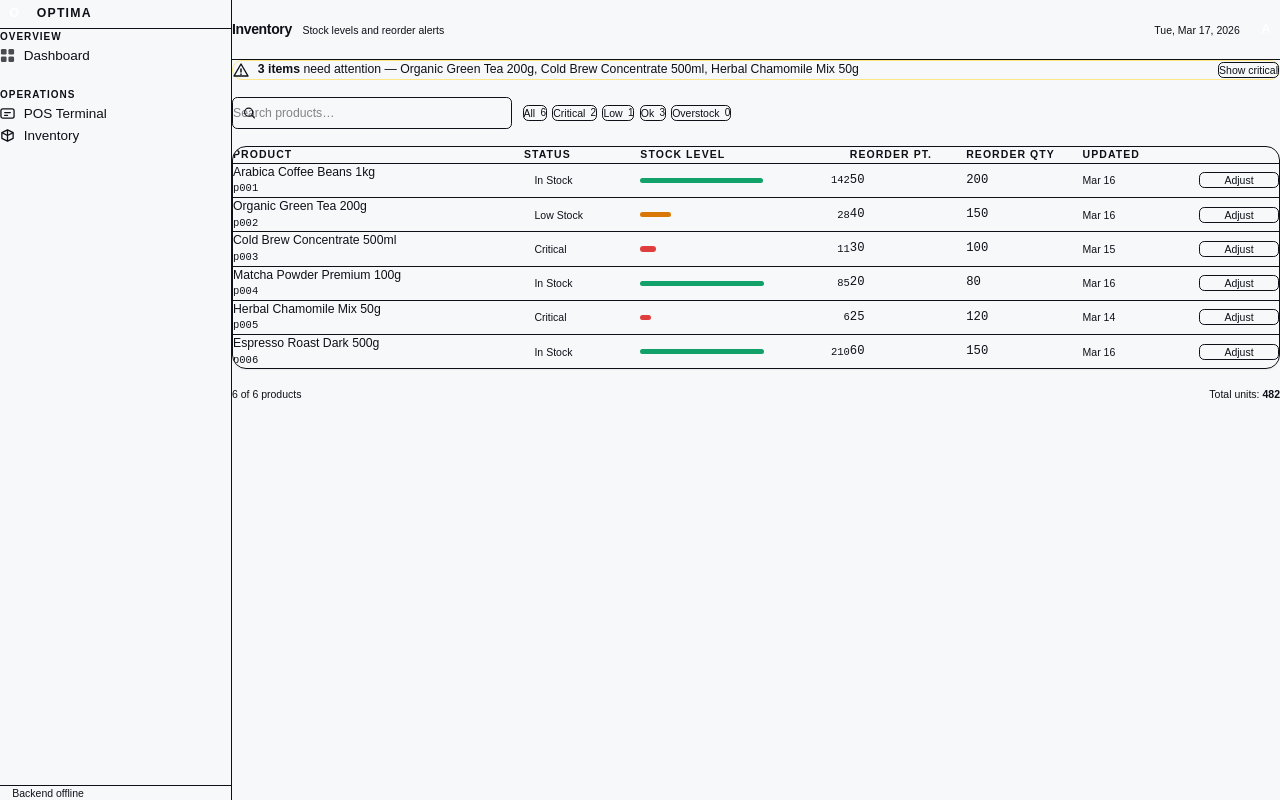
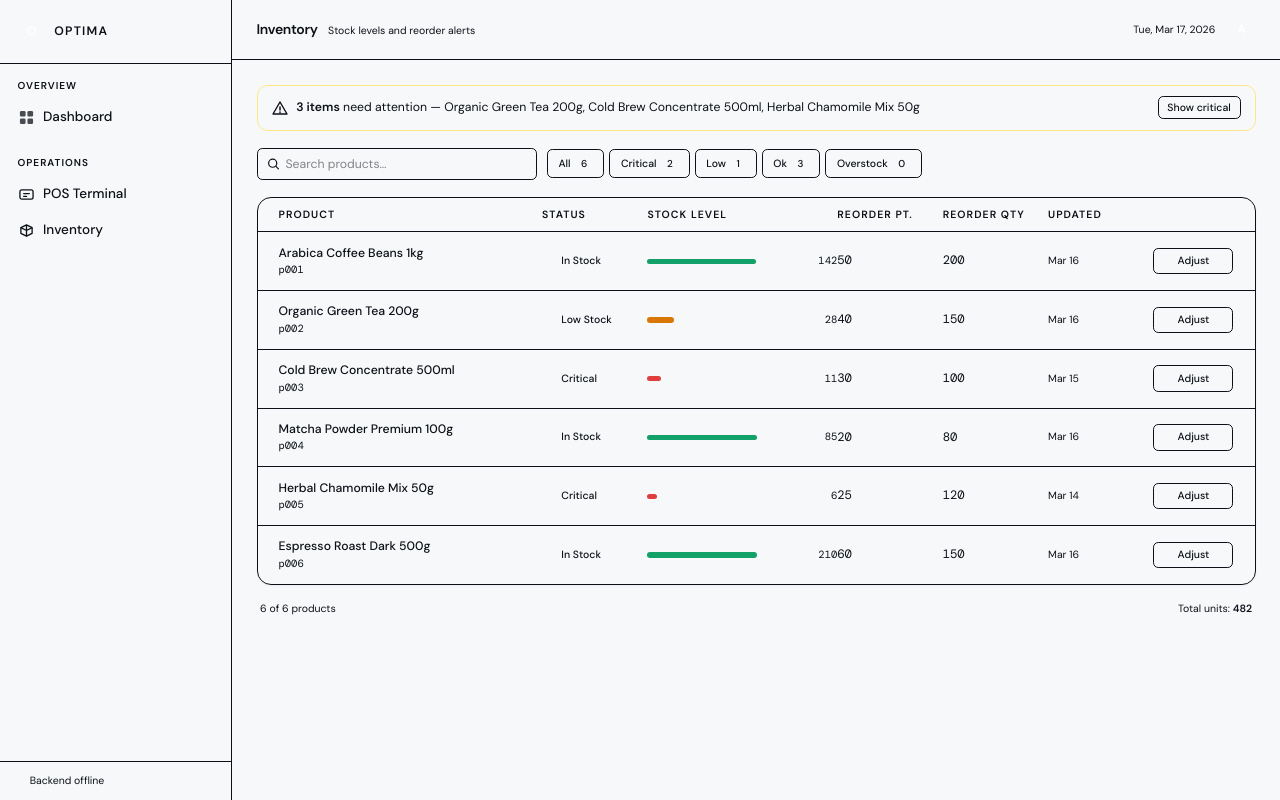
Before and after one commit to WaithakaGuru/pricing-optimization-system, a React (Vite) app in the folder frontend/: page /inventory in a window 1280 px wide. Built offline with nearby package versions, Linux system fonts and the light colour scheme.

Commit message:
Add full frontend

```diff
--- a/frontend/src/index.css
+++ b/frontend/src/index.css
@@ -1,35 +1,38 @@
-@import 'tailwindcss';
-@import url('https://fonts.googleapis.com/css2?family=DM+Sans:opsz,wght@9..40,300;9..40,400;9..40,500;9..40,600&family=DM+Mono:wght@400;500&display=swap');
+@import url("https://fonts.googleapis.com/css2?family=DM+Sans:opsz,wght@9..40,300;9..40,400;9..40,500;9..40,600&family=DM+Mono:wght@400;500&display=swap");
+@import "tailwindcss";
 
 @theme {
-  --font-sans: 'DM Sans', sans-serif;
-  --font-mono: 'DM Mono', monospace;
+  /* Fonts */
+  --font-sans: "DM Sans", sans-serif;
+  --font-mono: "DM Mono", monospace;
 
-  --color-bg:         #F7F8FA;
-  --color-surface:    #FFFFFF;
-  --color-surface-2:  #F0F2F5;
-  --color-border:     #E4E7ED;
-  --color-border-2:   #CDD2DB;
+  /* Brand colors — registered as Tailwind utilities */
+  --color-surface: #ffffff;
+  --color-surface-2: #f0f2f5;
+  --color-bg: #f7f8fa;
+  --color-border: #e4e7ed;
+  --color-border-2: #cdd2db;
 
-  --color-text-primary:   #0D1117;
-  --color-text-secondary: #5A6478;
-  --color-text-tertiary:  #8E97A8;
+  --color-text-primary: #0d1117;
+  --color-text-secondary: #5a6478;
+  --color-text-tertiary: #8e97a8;
 
-  --color-accent:       #1A56FF;
-  --color-accent-light: #EEF2FF;
-  --color-accent-hover: #0F3FD8;
+  --color-accent: #1a56ff;
+  --color-accent-light: #eef2ff;
+  --color-accent-hover: #0f3fd8;
 
-  --color-success:       #12A169;
-  --color-success-light: #E8F7F2;
-  --color-danger:        #E03E3E;
-  --color-danger-light:  #FEF0F0;
-  --color-warning:       #D97706;
-  --color-warning-light: #FEF3E2;
+  --color-success: #12a169;
+  --color-success-light: #e8f7f2;
+  --color-danger: #e03e3e;
+  --color-danger-light: #fef0f0;
+  --color-warning: #d97706;
+  --color-warning-light: #fef3e2;
 }
 
-* { box-sizing: border-box; margin: 0; padding: 0; }
-
-html { font-size: 14px; }
+/* Base */
+html {
+  font-size: 14px;
+}
 
 body {
   font-family: var(--font-sans);
@@ -38,13 +41,31 @@ body {
   -webkit-font-smoothing: antialiased;
 }
 
-::-webkit-scrollbar { width: 5px; height: 5px; }
-::-webkit-scrollbar-track { background: transparent; }
-::-webkit-scrollbar-thumb { background: var(--color-border-2); border-radius: 9999px; }
-
-@keyframes fadeUp {
-  from { opacity: 0; transform: translateY(10px); }
-  to   { opacity: 1; transform: translateY(0); }
+/* Scrollbar */
+::-webkit-scrollbar {
+  width: 5px;
+  height: 5px;
+}
+::-webkit-scrollbar-track {
+  background: transparent;
+}
+::-webkit-scrollbar-thumb {
+  background: var(--color-border-2);
+  border-radius: 9999px;
 }
 
-.animate-fade-up { animation: fadeUp 0.22s cubic-bezier(0.16,1,0.3,1) both; }
+/* Custom animation available as animate-fade-up */
+@keyframes fade-up {
+  from {
+    opacity: 0;
+    transform: translateY(10px);
+  }
+  to {
+    opacity: 1;
+    transform: translateY(0);
+  }
+}
+
+@theme {
+  --animate-fade-up: fade-up 0.22s cubic-bezier(0.16, 1, 0.3, 1) both;
+}
```
